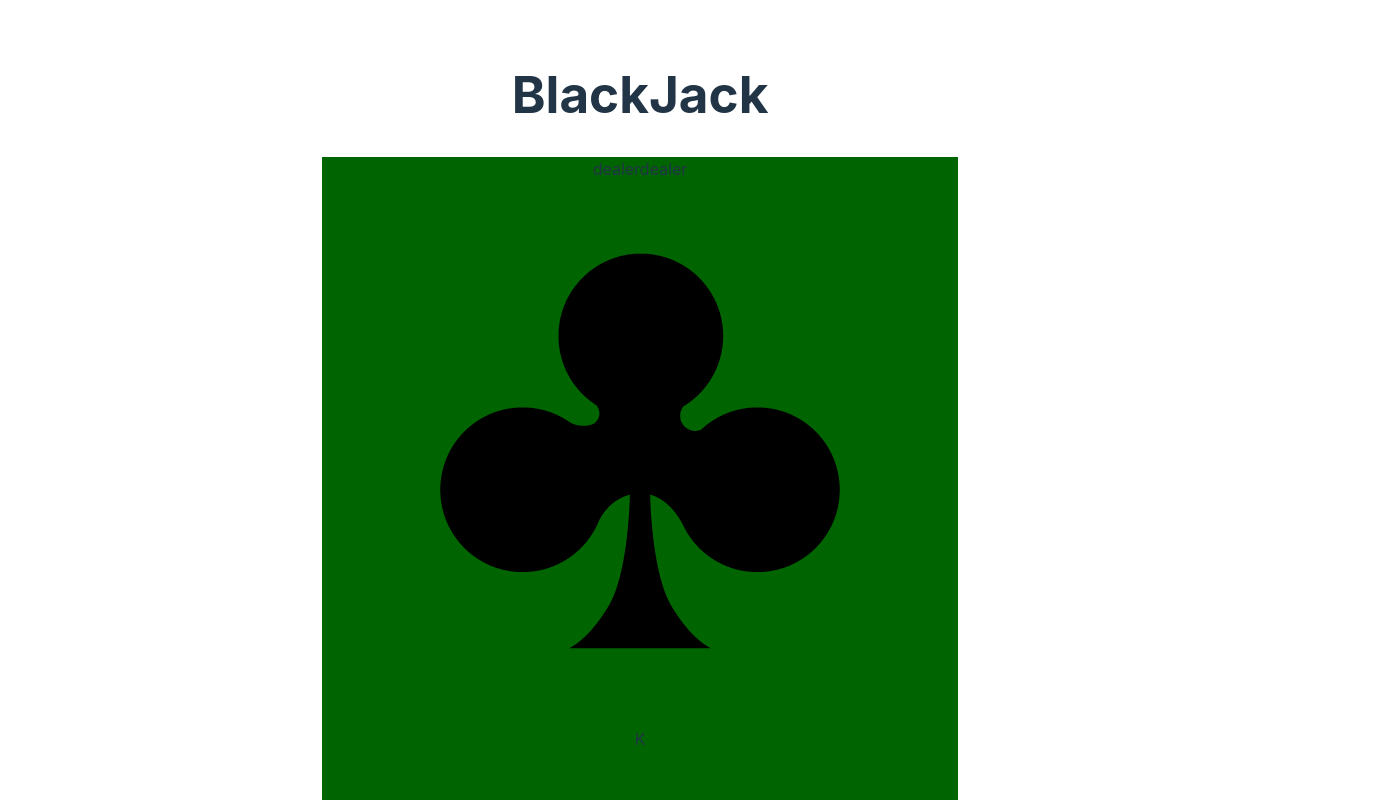
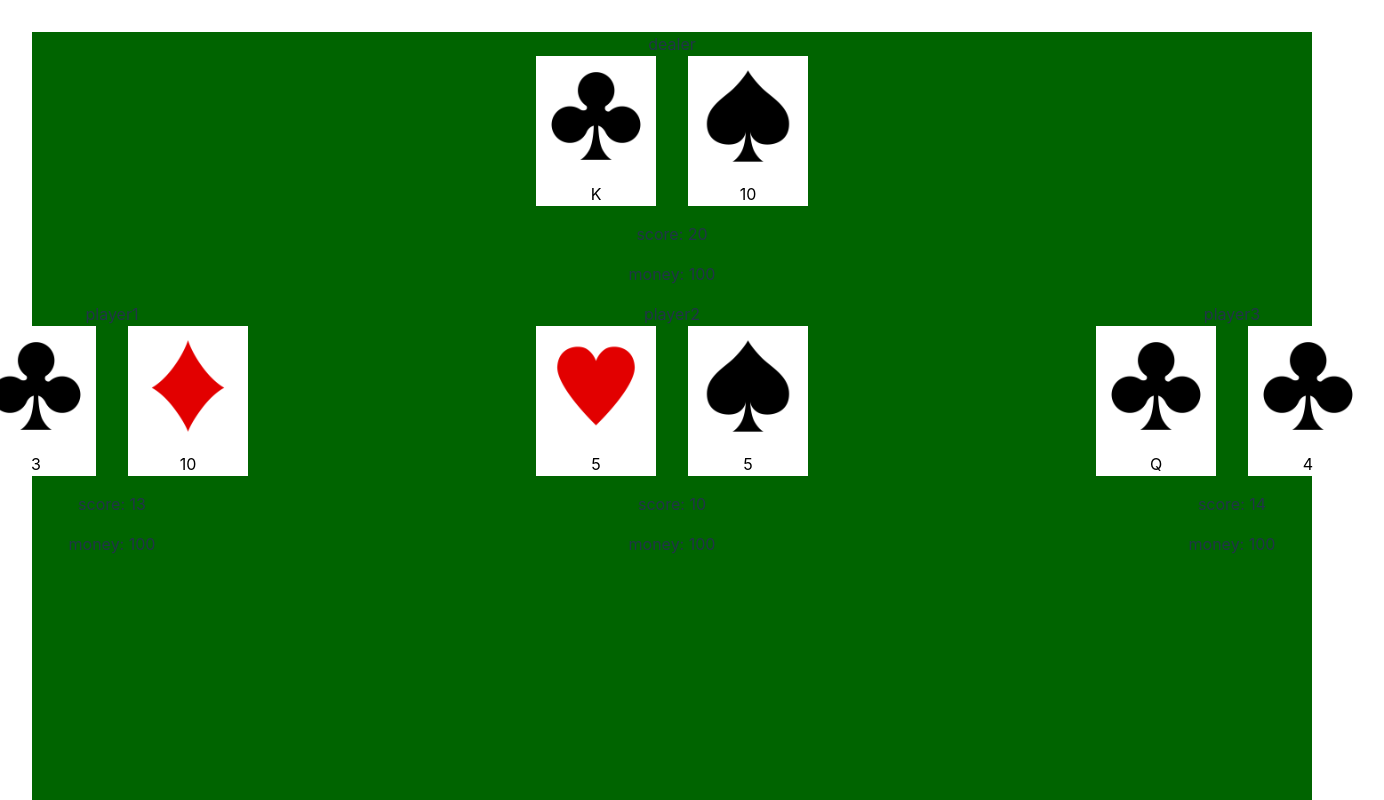
Before and after one commit to KoheiMatsuno99/project5-front, a React (Vite) app in the folder trumpgame/: page / in a window 1280 px wide. Both pictures are taken after a click on the button "start". Shown: the top 800 px of the page, 1384 px wide, since content can reach past the window. Built offline with nearby package versions, Linux system fonts and the light colour scheme.

Commit message:
カード間・プレイヤー間の配置を調整

```diff
--- a/trumpgame/src/blackjack/component/BlackJackBoard.tsx
+++ b/trumpgame/src/blackjack/component/BlackJackBoard.tsx
@@ -7,13 +7,15 @@ type Props = {
 }
 export const BlackJackBoard = ({table}: Props) => {
   return (
-    <div className="board-bg">
+    <div className="board-bg full-screen">
       {/*dealer area*/}
       <BlackJackPlayer player={table.getPlayers()[0]}></BlackJackPlayer>
       {/*players area*/}
-      {table.getPlayers().slice(1).map((player, index) => {
-        return <div className="mx-3" key={index}><BlackJackPlayer player={player}></BlackJackPlayer></div>;
-      })}
+      <div className="d-flex justify-content-center">
+        {table.getPlayers().slice(1).map((player, index) => {
+          return <div className="mx-8" key={index}><BlackJackPlayer player={player}></BlackJackPlayer></div>;
+        })}
+      </div>
     </div>
   );
 };
--- a/trumpgame/src/blackjack/component/BlackJackPlayer.tsx
+++ b/trumpgame/src/blackjack/component/BlackJackPlayer.tsx
@@ -15,12 +15,13 @@ export const BlackJackPlayer = ({
     <div className={_isFliped}>
       <div>
         {player.getName()}
-        {player.getType()}
-        {player.getHand().map((card, index) => {
-          return <Card card={card} key={index}/>;
-        })}
-        {player.calcScore()}
-        {player.getMoney()}
+        <div className="d-flex justify-content-center">
+          {player.getHand().map((card, index) => {
+            return <Card card={card} key={index}/>;
+          })}
+        </div>
+        <p>score: {player.calcScore()}</p>
+        <p>money: {player.getMoney()}</p>
       </div>
     </div>
   );
--- a/trumpgame/src/blackjack/component/BlackJackRule.tsx
+++ b/trumpgame/src/blackjack/component/BlackJackRule.tsx
@@ -6,7 +6,8 @@ export const BlackJackRule = () => {
     const players = [
         new Player("dealer", "dealer"),
         new Player("player1", "player"),
-        new Player("player2", "player"),
+        new Player("player2", "cpu"),
+        new Player("player3", "cpu"),
     ]
     const table = new Table(players);
 
@@ -18,7 +19,6 @@ export const BlackJackRule = () => {
 
     return (
         <div>
-            <h1>BlackJack</h1>
             {!isStarted && <button onClick={handleStart}>start</button>}
             {isStarted && <BlackJackBoard table={table} />}
         </div>
--- a/trumpgame/src/blackjack/component/Card.tsx
+++ b/trumpgame/src/blackjack/component/Card.tsx
@@ -7,10 +7,10 @@ type Props = {
 
 export const Card = ({ card }: Props) => {
   return (
-    <div>
-      <img src={`/images/${card.getSuit()}.png`} />
+    <div className="card-bg mx-1">
+      <img src={`/images/${card.getSuit()}.png`}  className="card-size"/>
       <div className="d-flex justify-content-center">
-        {card.getRank()}
+        <span className="card-rank text-black">{card.getRank()}</span>
       </div>
     </div>
   );
```
